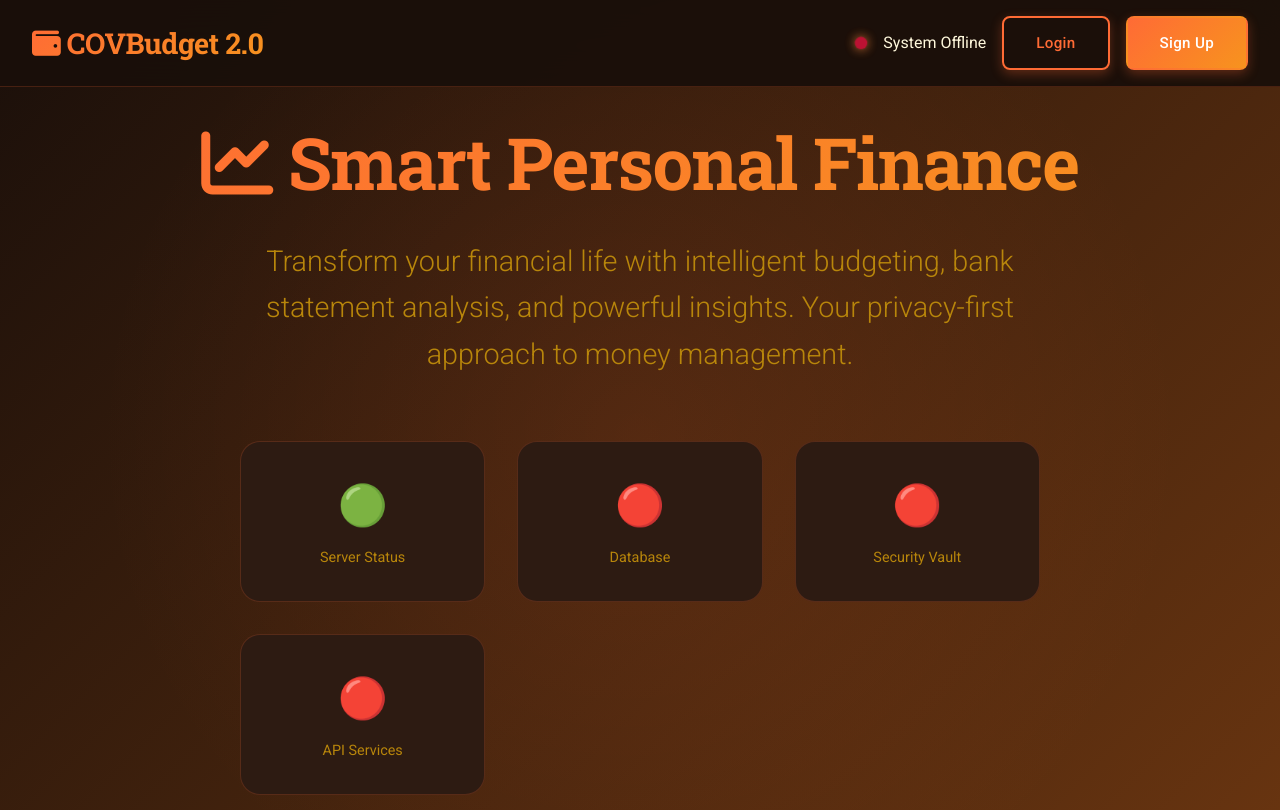
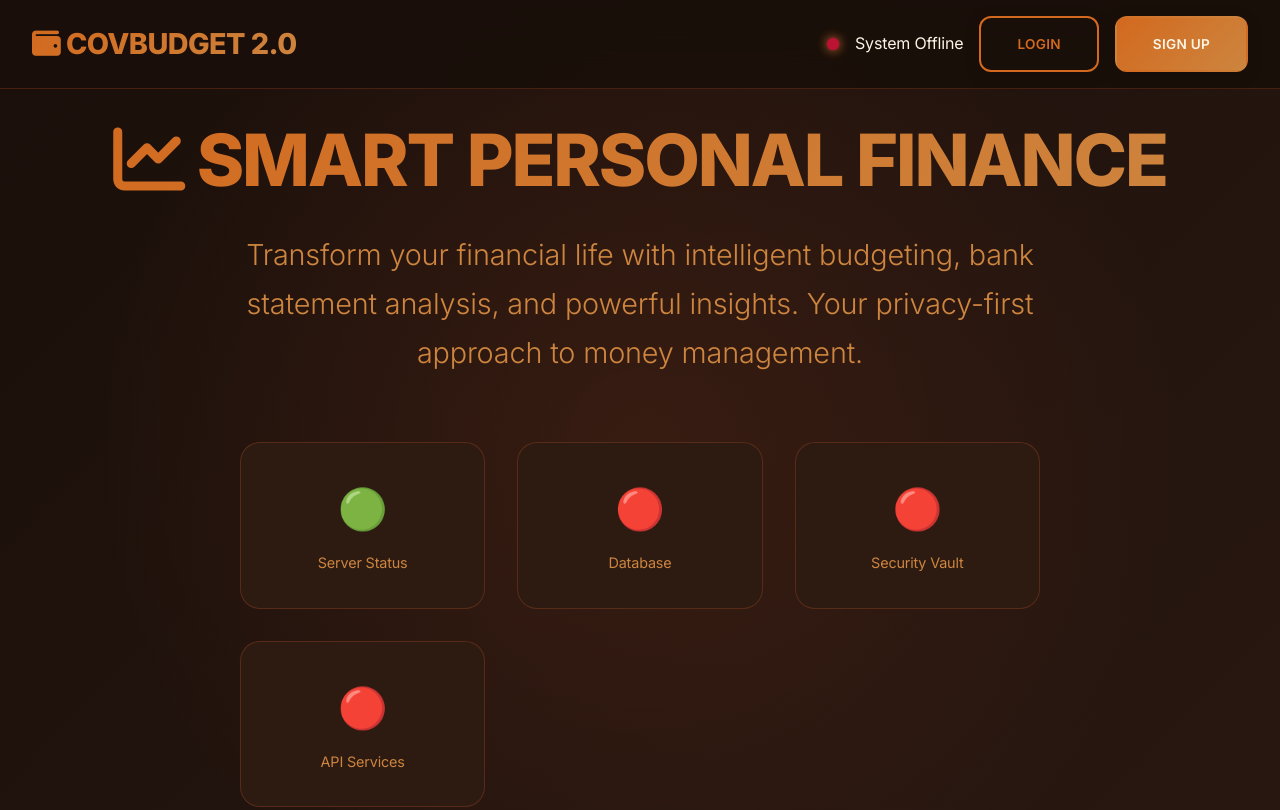
Before and after one commit to MPdoor1/COVBudget2.0, a website: page public/index.html in a window 1280 px wide. Shown: the top 810 px of the page. Drawn offline with nearby package versions, Linux system fonts and the light colour scheme; no server answers; animation ran at ten frames a second.

Commit message:
Professional legal modern styling with dark orange and brown theme

```diff
--- a/public/index.html
+++ b/public/index.html
@@ -4,28 +4,39 @@
     <meta charset="UTF-8">
     <meta name="viewport" content="width=device-width, initial-scale=1.0">
     <title>COVBudget 2.0 - Smart Personal Finance</title>
-    <link href="https://fonts.googleapis.com/css2?family=Roboto:wght@300;400;500;600;700;900&family=Roboto+Slab:wght@400;500;600;700&display=swap" rel="stylesheet">
+    <link href="https://fonts.googleapis.com/css2?family=Inter:wght@300;400;500;600;700;800;900&family=Roboto:wght@300;400;500;600;700;900&family=Roboto+Slab:wght@400;500;600;700&display=swap" rel="stylesheet">
     <link href="https://cdnjs.cloudflare.com/ajax/libs/font-awesome/6.4.0/css/all.min.css" rel="stylesheet">
     <script src="https://cdn.jsdelivr.net/npm/chart.js"></script>
     <script src="https://cdn.plaid.com/link/v2/stable/link-initialize.js"></script>
     <style>
         :root {
-            --primary-orange: #FF6B35;
-            --secondary-orange: #F7931E;
-            --dark-brown: #8B4513;
-            --light-brown: #D2691E;
-            --cream: #FFF8DC;
-            --dark-bg: #1A0F0A;
-            --card-bg: #2D1B12;
-            --text-light: #FFF8DC;
-            --text-muted: #B8860B;
-            --accent-gold: #FFD700;
-            --success-orange: #FF8C42;
-            --warning-amber: #FFA500;
-            --error-red: #DC143C;
-            --shadow-orange: rgba(255, 107, 53, 0.3);
+            /* Professional Legal Dark Orange & Brown Theme */
+            --primary-orange: #D2691E;        /* Peru Orange - Professional */
+            --secondary-orange: #CD853F;      /* Sandy Brown - Warm */
+            --dark-brown: #2F1B14;            /* Dark Chocolate - Deep */
+            --medium-brown: #4A2C2A;          /* Dark Reddish Brown */
+            --light-brown: #8B4513;           /* Saddle Brown - Rich */
+            --accent-brown: #A0522D;          /* Sienna - Elegant */
+            --cream: #FDF5E6;                 /* Old Lace - Warm White */
+            --dark-bg: #1A0F0A;               /* Almost Black Brown */
+            --card-bg: #2D1B12;               /* Dark Card Background */
+            --text-light: #FDF5E6;            /* Cream Text */
+            --text-muted: #CD853F;            /* Muted Orange */
+            --accent-gold: #DAA520;           /* Goldenrod - Professional */
+            --success-orange: #FF8C42;        /* Success State */
+            --warning-amber: #FFA500;         /* Warning State */
+            --error-red: #DC143C;             /* Error State */
+            --shadow-orange: rgba(210, 105, 30, 0.4);
             --gradient-primary: linear-gradient(135deg, var(--primary-orange), var(--secondary-orange));
-            --gradient-bg: linear-gradient(135deg, var(--dark-bg) 0%, var(--dark-brown) 50%, var(--light-brown) 100%);
+            --gradient-bg: linear-gradient(135deg, var(--dark-bg) 0%, var(--dark-brown) 50%, var(--medium-brown) 100%);
+            --gradient-card: linear-gradient(145deg, var(--card-bg), var(--medium-brown));
+
+            /* Professional Spacing */
+            --border-radius: 12px;
+            --border-radius-lg: 20px;
+            --shadow-sm: 0 2px 8px rgba(0, 0, 0, 0.1);
+            --shadow-md: 0 4px 16px rgba(0, 0, 0, 0.15);
+            --shadow-lg: 0 8px 32px rgba(0, 0, 0, 0.2);
         }
 
         * {
@@ -35,13 +46,28 @@
         }
 
         body {
-            font-family: 'Roboto', -apple-system, BlinkMacSystemFont, 'Segoe UI', system-ui, sans-serif;
+            font-family: 'Inter', -apple-system, BlinkMacSystemFont, 'Segoe UI', 'Roboto', sans-serif;
             background: var(--gradient-bg);
             color: var(--text-light);
-            line-height: 1.6;
+            line-height: 1.7;
             min-height: 100vh;
             overflow-x: hidden;
             font-weight: 400;
+            letter-spacing: -0.01em;
+        }
+
+        /* Professional Typography */
+        h1, h2, h3, h4, h5, h6 {
+            font-family: 'Inter', sans-serif;
+            font-weight: 600;
+            letter-spacing: -0.02em;
+            line-height: 1.3;
+        }
+
+        .legal-heading {
+            font-family: 'Inter', sans-serif;
+            font-weight: 700;
+            letter-spacing: -0.03em;
         }
 
         /* Navigation */
@@ -66,14 +92,15 @@
         }
 
         .logo {
-            font-family: 'Roboto Slab', serif;
+            font-family: 'Inter', sans-serif;
             font-size: 1.8rem;
-            font-weight: 700;
+            font-weight: 800;
             background: var(--gradient-primary);
             -webkit-background-clip: text;
             -webkit-text-fill-color: transparent;
             background-clip: text;
-            letter-spacing: -0.5px;
+            letter-spacing: -0.02em;
+            text-transform: uppercase;
         }
 
         .nav-status {
@@ -119,16 +146,17 @@
         }
 
         .hero h1 {
-            font-family: 'Roboto Slab', serif;
+            font-family: 'Inter', sans-serif;
             font-size: clamp(2.5rem, 6vw, 4.5rem);
-            font-weight: 700;
+            font-weight: 800;
             margin-bottom: 2rem;
             background: var(--gradient-primary);
             -webkit-background-clip: text;
             -webkit-text-fill-color: transparent;
             background-clip: text;
-            letter-spacing: -0.02em;
-            line-height: 1.2;
+            letter-spacing: -0.03em;
+            line-height: 1.1;
+            text-transform: uppercase;
         }
 
         .hero-subtitle {
@@ -213,13 +241,14 @@
         }
 
         .feature-card {
-            background: var(--card-bg);
-            border-radius: 24px;
+            background: var(--gradient-card);
+            border-radius: var(--border-radius-lg);
             padding: 3rem;
-            border: 1px solid rgba(255, 107, 53, 0.1);
+            border: 2px solid rgba(210, 105, 30, 0.15);
             transition: all 0.4s cubic-bezier(0.175, 0.885, 0.32, 1.275);
             position: relative;
             overflow: hidden;
+            box-shadow: var(--shadow-md);
         }
 
         .feature-card::before {
@@ -233,9 +262,10 @@
         }
 
         .feature-card:hover {
-            transform: translateY(-10px) scale(1.02);
-            box-shadow: 0 30px 60px rgba(0, 0, 0, 0.4), 0 0 40px var(--shadow-orange);
-            border-color: rgba(255, 107, 53, 0.3);
+            transform: translateY(-8px) scale(1.02);
+            box-shadow: var(--shadow-lg), 0 0 30px var(--shadow-orange);
+            border-color: rgba(210, 105, 30, 0.4);
+            background: linear-gradient(145deg, var(--medium-brown), var(--light-brown));
         }
 
         .feature-icon {
@@ -283,27 +313,29 @@
             flex-shrink: 0;
         }
 
-        /* Buttons */
+        /* Professional Buttons */
         .btn {
             background: var(--gradient-primary);
-            color: white;
+            color: var(--cream);
             border: none;
-            padding: 16px 32px;
-            border-radius: 8px;
+            padding: 18px 36px;
+            border-radius: var(--border-radius);
             font-size: 0.95rem;
-            font-weight: 500;
-            font-family: 'Roboto', sans-serif;
+            font-weight: 600;
+            font-family: 'Inter', sans-serif;
             cursor: pointer;
             transition: all 0.3s cubic-bezier(0.175, 0.885, 0.32, 1.275);
             text-decoration: none;
             display: inline-flex;
             align-items: center;
-            gap: 0.6rem;
+            gap: 0.8rem;
             position: relative;
             overflow: hidden;
-            box-shadow: 0 4px 12px var(--shadow-orange);
+            box-shadow: var(--shadow-md);
             border: 2px solid transparent;
-            letter-spacing: 0.3px;
+            letter-spacing: 0.02em;
+            text-transform: uppercase;
+            font-size: 0.85rem;
         }
 
         .btn::before {
```
